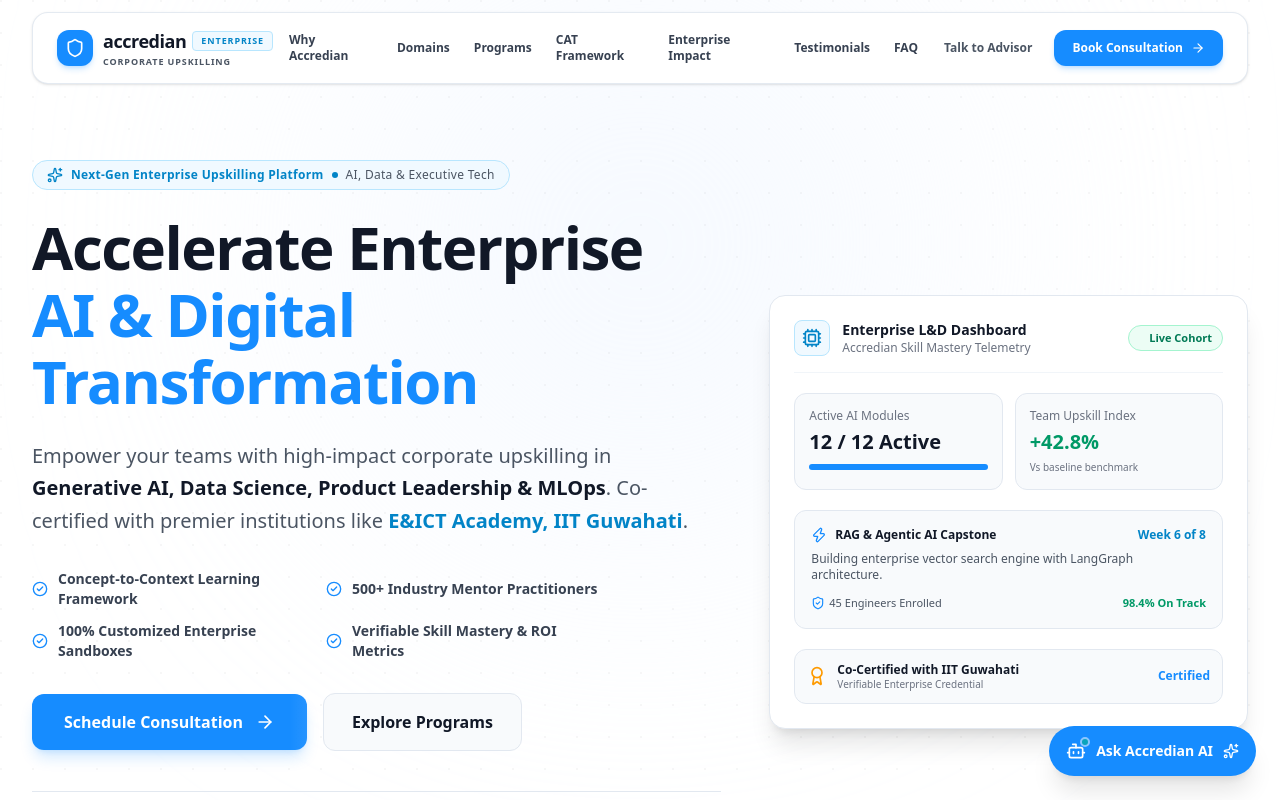
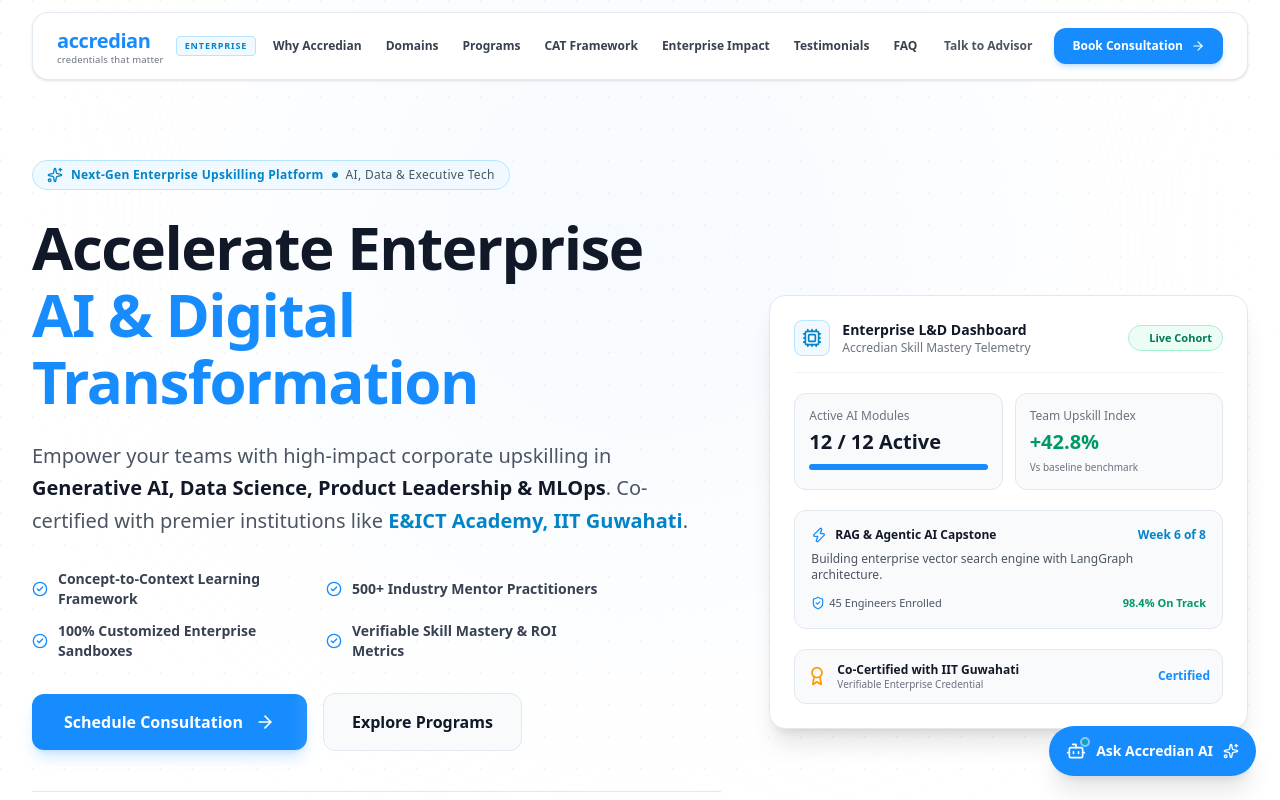
Before and after one commit to gowthamgannamaneedi-pixel/accredian_project, a Next.js app: page / in a window 1280 px wide. Shown: the top 800 px of the page. Built offline with nearby package versions, Linux system fonts and the light colour scheme.

Commit message:
Update navbar with official Accredian logo: blue bold wordmark and credentials that matter tagline

```diff
--- a/components/Navbar.tsx
+++ b/components/Navbar.tsx
@@ -3,7 +3,7 @@
 import React, { useState, useEffect } from 'react';
 import Link from 'next/link';
 import { NAV_LINKS } from '@/lib/data';
-import { Menu, X, ArrowRight, Shield } from 'lucide-react';
+import { Menu, X, ArrowRight } from 'lucide-react';
 
 export default function Navbar() {
   const [isScrolled, setIsScrolled] = useState(false);
@@ -33,21 +33,18 @@ export default function Navbar() {
         <div className="flex items-center justify-between gap-4">
 
           {/* Brand Logo */}
-          <Link href="#" className="flex items-center gap-2.5 group shrink-0">
-            <div className="w-9 h-9 rounded-xl bg-[#168CFF] flex items-center justify-center text-white shadow-md shadow-[#168CFF]/20 group-hover:scale-105 transition-transform duration-300">
-              <Shield className="w-5 h-5" />
-            </div>
-            <div className="flex flex-col">
-              <span className="text-lg font-extrabold tracking-tight text-[#111827] flex items-center gap-1.5">
-                accredian{' '}
-                <span className="px-2 py-0.5 text-[9px] font-extrabold uppercase tracking-widest rounded bg-sky-50 text-[#0284C7] border border-sky-200">
-                  ENTERPRISE
-                </span>
+          <Link href="#" className="flex items-center gap-3 group shrink-0">
+            <div className="flex flex-col leading-none">
+              <span className="text-xl font-extrabold tracking-tight text-[#168CFF] group-hover:text-[#0284C7] transition-colors duration-200" style={{ letterSpacing: '-0.02em' }}>
+                accredian
               </span>
-              <span className="text-[9px] text-[#4B5563] uppercase tracking-widest font-semibold">
-                Corporate Upskilling
+              <span className="text-[9.5px] text-[#6B7280] font-medium tracking-wide" style={{ letterSpacing: '0.02em' }}>
+                credentials that matter
               </span>
             </div>
+            <span className="px-2 py-0.5 text-[9px] font-extrabold uppercase tracking-widest rounded bg-sky-50 text-[#0284C7] border border-sky-200 self-center">
+              ENTERPRISE
+            </span>
           </Link>
 
           {/* Desktop Links */}
```
